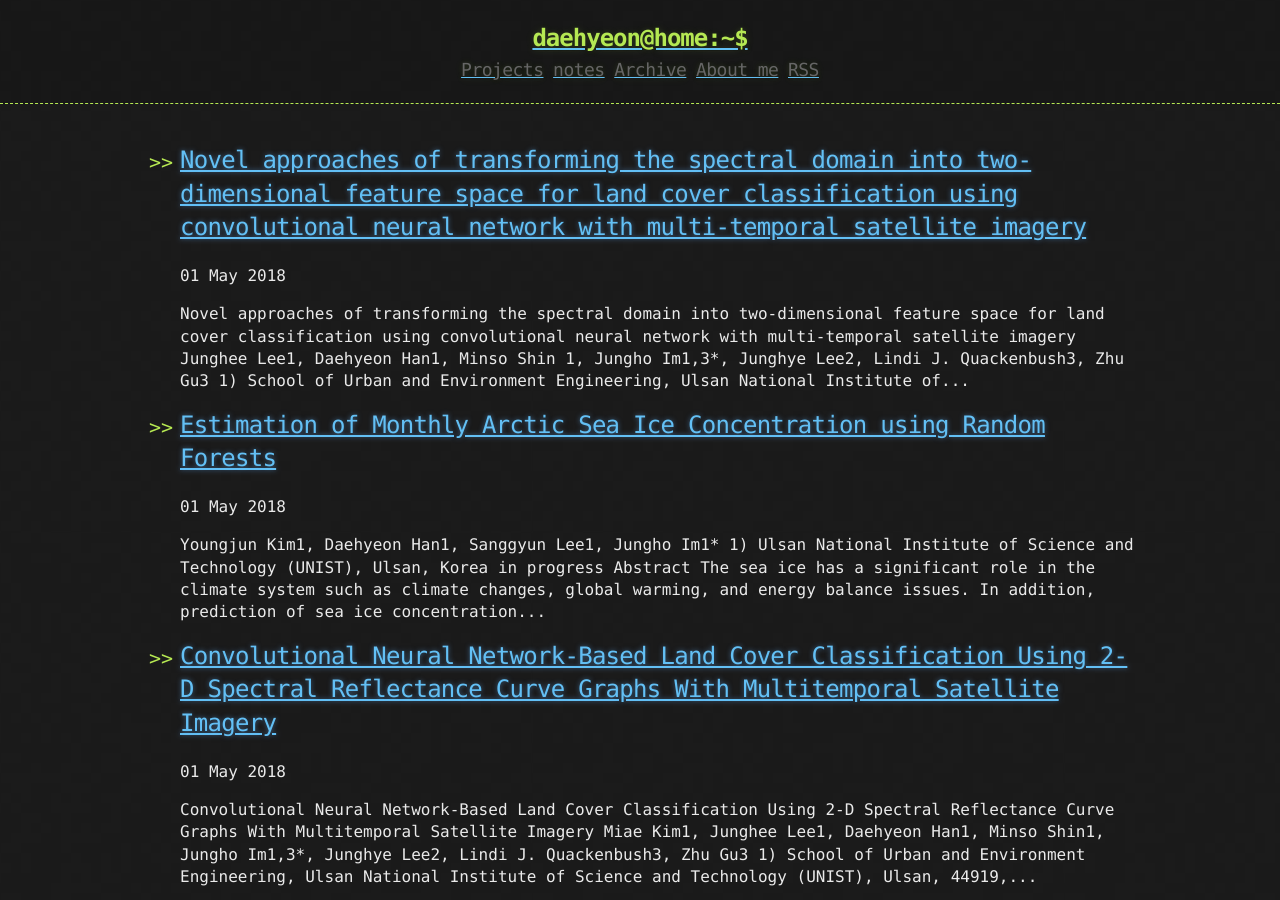
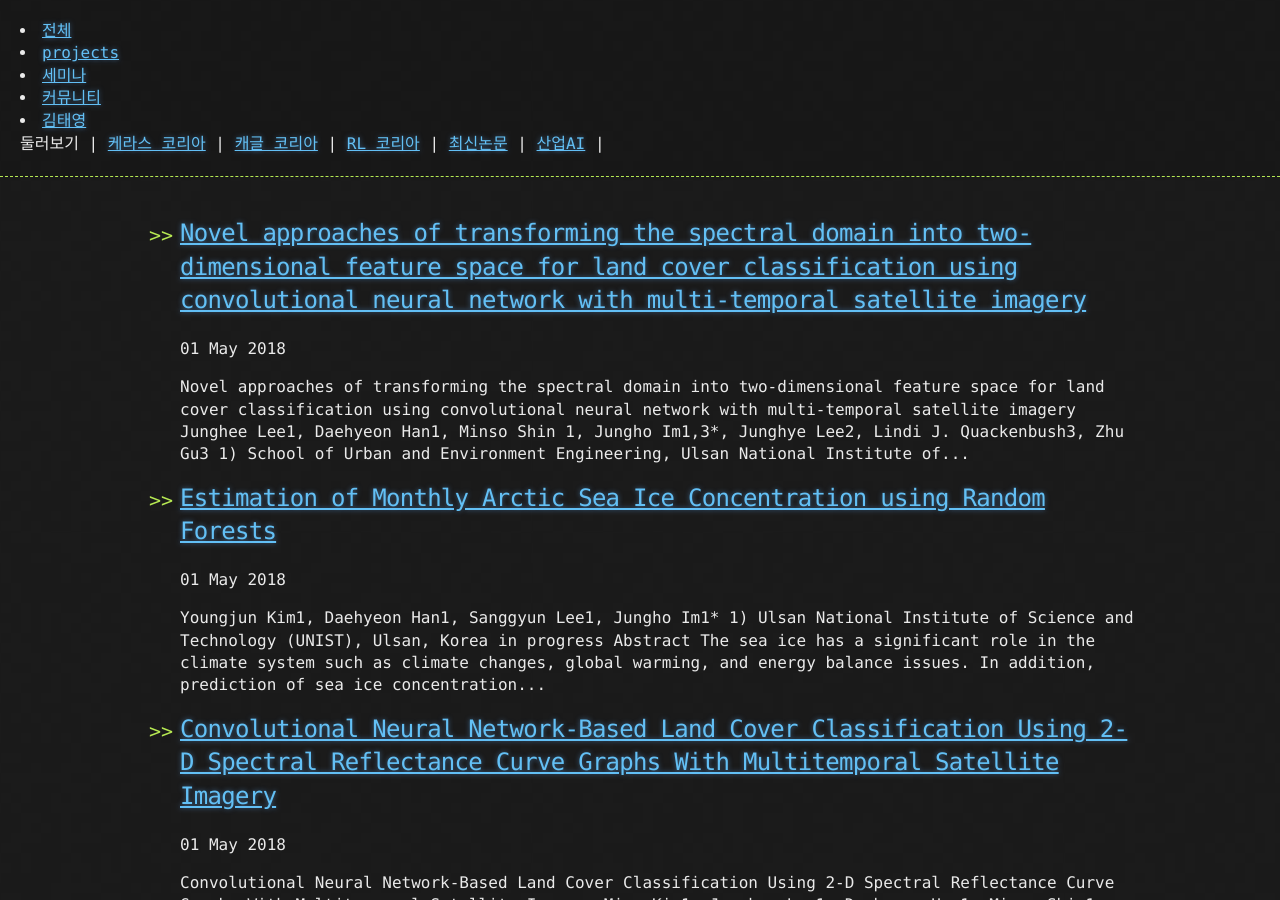
Before and after one commit to daehyeon-han/daehyeon-han.github.io, a Jekyll site: the page built from index.html, in a window 1280 px wide and 900 px high. Built offline with Jekyll 4.4.1, drawn with Linux system fonts in a browser that asks for light colours; the list of posts is cut into pages by our own code.

Commit message:
header update

```diff
--- a/_includes/header.html
+++ b/_includes/header.html
@@ -1,11 +1,70 @@
-<header>
-  <div>
-    <a href="{{ "/" | prepend: site.baseurl | replace: '//', '/' }}">
-    {% assign owner_first_name = site.owner | split: " " %}
-    <h1>{{ owner_first_name[0] | downcase }}@home:~$</h1>
-    </a>
-    <div class="header-links">
-      {% include links.html %}
-    </div>
-  </div>
+<header class="header">
+	<div class="header-container">
+		<div class="nav">
+			{% if page.path == "index.html" %}
+			<span class="title">
+				<li>
+					<a href="{{ "/index.html" | prepend: site.baseurl }}">전체</a>
+				</li>
+			</span>
+			{% else %}
+				<li>
+					<a href="{{ "/index.html" | prepend: site.baseurl }}">전체</a>
+				</li>
+			{% endif %}
+			{% if page.path == "projects.md" %}
+			<span class="title">
+				<li>
+					<a href="{{ "/projects" | prepend: site.baseurl }}">projects</a>
+				</li>
+			</span>
+			{% else %}
+				<li>
+					<a href="{{ "/projects" | prepend: site.baseurl }}">projects</a>
+				</li>
+			{% endif %}
+			{% if page.path == "seminar.md" %}
+			<span class="title">
+				<li>
+					<a href="{{ "/seminar" | prepend: site.baseurl }}">세미나</a>
+				</li>
+			</span>
+			{% else %}
+				<li>
+					<a href="{{ "/seminar" | prepend: site.baseurl }}">세미나</a>
+				</li>
+			{% endif %}
+			{% if page.path == "community.md" %}
+			<span class="title">
+				<li>
+					<a href="{{ "/community" | prepend: site.baseurl }}">커뮤니티</a>
+				</li>
+			</span>
+			{% else %}
+				<li>
+					<a href="{{ "/community" | prepend: site.baseurl }}">커뮤니티</a>
+				</li>
+			{% endif %}
+			{% if page.path == "about.md" %}
+			<span class="title">
+				<li>
+					<a href="{{ "/about" | prepend: site.baseurl }}">김태영</a>
+				</li>
+			</span>
+			{% else %}
+				<li>
+					<a href="{{ "/about" | prepend: site.baseurl }}">김태영</a>
+				</li>
+			{% endif %}
+		</div>
+		<div class="description">
+			둘러보기 |
+			<a href="https://www.facebook.com/groups/KerasKorea/" target="_blank">케라스 코리아</a> |
+			<a href="https://www.facebook.com/groups/KaggleKoreaOpenGroup/" target="_blank">캐글 코리아</a> |
+			<a href="https://www.facebook.com/groups/ReinforcementLearningKR/" target="_blank">RL 코리아</a> |
+			<a href="https://paperswithcode.com/" target="_blank">최신논문</a> |
+			<a href="{{ "/about" | prepend: site.baseurl }}">산업AI</a> |
+		</li>
+</div>
+	</div>
 </header>
```
Also changed, not shown: _includes/header copie.html (added, +11 -0 lines).
